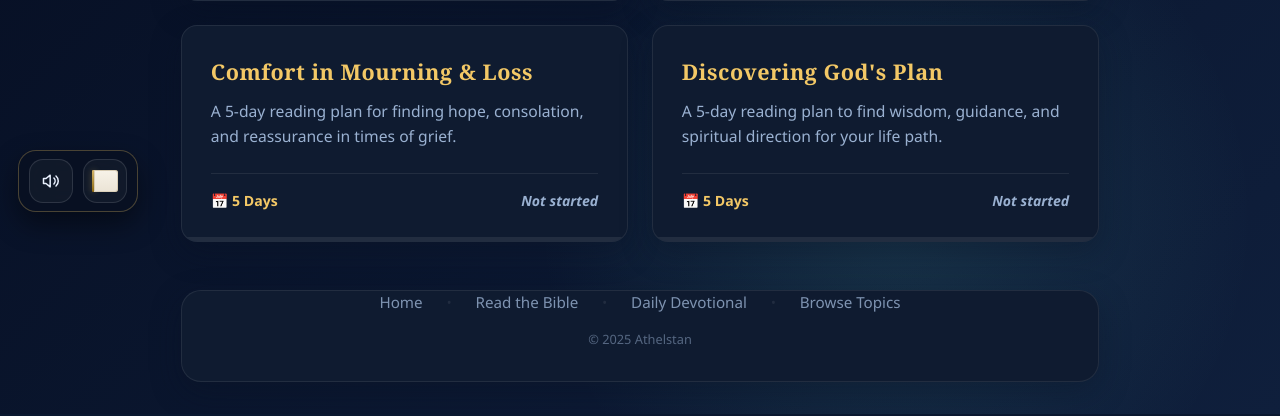
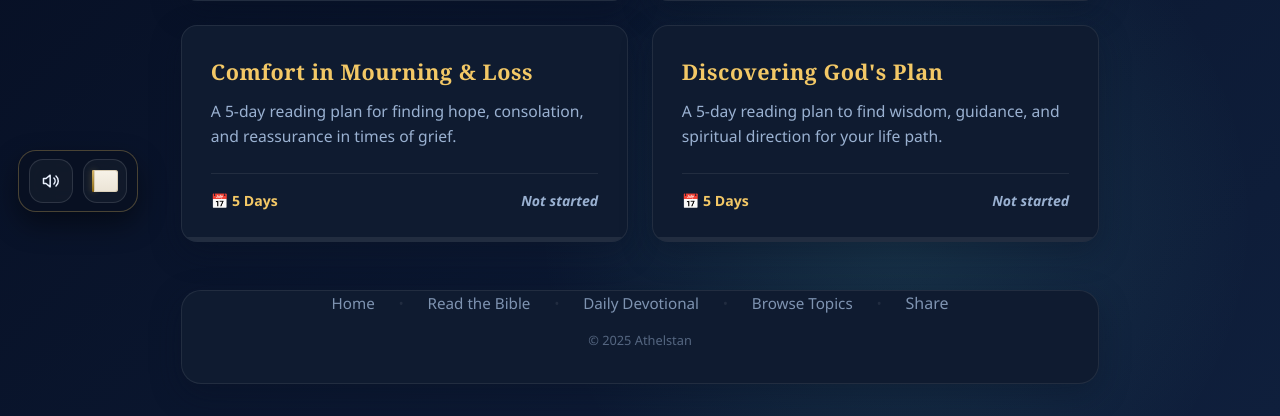
Before and after one commit to CakeRepository/WWaiJD, a Flask app: page /plans in a window 1280 px wide. Shown: the part 570-986 px from the top of the page. Run offline with Flask 3, Linux system fonts and the light colour scheme; some libraries are stand-ins or nearby versions.

Commit message:
Add footer Share control for inviting others to the site.
Co-authored-by: Cursor <cursoragent@cursor.com>

```diff
--- a/static/how-it-works.html
+++ b/static/how-it-works.html
@@ -109,6 +109,8 @@
                 <a href="/bible" class="footer-link">Read the Bible</a>
                 <span class="separator">•</span>
                 <a href="/devotional" class="footer-link">Daily Devotional</a>
+                <span class="separator">•</span>
+                <button type="button" class="footer-link footer-share-btn" data-share-site title="Share Athelstan">Share</button>
             </div>
             <div class="copyright">
                 &copy; 2025 Athelstan
--- a/static/script.js
+++ b/static/script.js
@@ -1,4 +1,62 @@
 // Main application logic
+
+// Footer site-share (runs on all pages that include this script)
+document.addEventListener('DOMContentLoaded', function () {
+    document.querySelectorAll('[data-share-site]').forEach((shareBtn) => {
+        shareBtn.addEventListener('click', async () => {
+            const shareUrl = 'https://wwaijd.org/';
+            const shareData = {
+                title: 'Athelstan',
+                text: 'Ask Athelstan for clear, scripture-grounded Bible answers.',
+                url: shareUrl
+            };
+            const originalLabel = shareBtn.textContent;
+
+            const copyLink = async () => {
+                if (navigator.clipboard && navigator.clipboard.writeText) {
+                    await navigator.clipboard.writeText(shareUrl);
+                    return;
+                }
+                const ta = document.createElement('textarea');
+                ta.value = shareUrl;
+                ta.setAttribute('readonly', '');
+                ta.style.position = 'fixed';
+                ta.style.left = '-9999px';
+                document.body.appendChild(ta);
+                ta.select();
+                document.execCommand('copy');
+                document.body.removeChild(ta);
+            };
+
+            try {
+                if (navigator.share) {
+                    await navigator.share(shareData);
+                    shareBtn.textContent = 'Thanks!';
+                    shareBtn.classList.add('is-shared');
+                } else {
+                    await copyLink();
+                    shareBtn.textContent = 'Link copied!';
+                    shareBtn.classList.add('is-copied');
+                }
+            } catch (err) {
+                if (err && err.name === 'AbortError') return;
+                try {
+                    await copyLink();
+                    shareBtn.textContent = 'Link copied!';
+                    shareBtn.classList.add('is-copied');
+                } catch (copyErr) {
+                    shareBtn.textContent = 'Could not share';
+                }
+            }
+
+            setTimeout(() => {
+                shareBtn.textContent = originalLabel;
+                shareBtn.classList.remove('is-copied', 'is-shared');
+            }, 2000);
+        });
+    });
+});
+
 document.addEventListener('DOMContentLoaded', function () {
     // Paperwhite Theme Switcher + lower-left ambient dock
     function ensureAmbientDock() {
--- a/static/style.css
+++ b/static/style.css
@@ -1975,6 +1975,22 @@ h1, h2, h3, h4 {
     transform: translateY(-1px);
 }
 
+.footer-share-btn {
+    background: none;
+    border: none;
+    padding: 0;
+    margin: 0;
+    font: inherit;
+    cursor: pointer;
+    appearance: none;
+}
+
+.footer-share-btn.is-copied,
+.footer-share-btn.is-shared {
+    color: var(--accent);
+    opacity: 1;
+}
+
 .separator {
     color: var(--border);
     font-size: 0.8rem;
--- a/templates/bible_index.html
+++ b/templates/bible_index.html
@@ -211,6 +211,8 @@
                 <a href="/prayers" class="footer-link">Prayer Wall</a>
                 <span class="separator">•</span>
                 <a href="/topics" class="footer-link">Browse Topics</a>
+                <span class="separator">•</span>
+                <button type="button" class="footer-link footer-share-btn" data-share-site title="Share Athelstan">Share</button>
             </div>
             <div class="copyright">
                 &copy; 2025 Athelstan
--- a/templates/devotional.html
+++ b/templates/devotional.html
@@ -233,6 +233,8 @@
                 <a href="/plans" class="footer-link">Study Plans</a>
                 <span class="separator">•</span>
                 <a href="/prayers" class="footer-link">Prayer Wall</a>
+                <span class="separator">•</span>
+                <button type="button" class="footer-link footer-share-btn" data-share-site title="Share Athelstan">Share</button>
             </div>
             <div class="copyright">
                 &copy; 2025 Athelstan
--- a/templates/index.html
+++ b/templates/index.html
@@ -290,6 +290,8 @@
                 <a href="/prayers" class="footer-link">Prayer Wall</a>
                 <span class="separator">•</span>
                 <a href="/topics" class="footer-link">Browse Topics</a>
+                <span class="separator">•</span>
+                <button type="button" class="footer-link footer-share-btn" data-share-site title="Share Athelstan">Share</button>
             </div>
             <div class="copyright">
                 &copy; 2025 Athelstan
--- a/templates/prayers_wall.html
+++ b/templates/prayers_wall.html
@@ -204,6 +204,8 @@
                 <a href="/devotional" class="footer-link">Daily Devotional</a>
                 <span class="separator">•</span>
                 <a href="/plans" class="footer-link">Study Plans</a>
+                <span class="separator">•</span>
+                <button type="button" class="footer-link footer-share-btn" data-share-site title="Share Athelstan">Share</button>
             </div>
             <div class="copyright">
                 &copy; 2025 Athelstan
--- a/templates/questions_index.html
+++ b/templates/questions_index.html
@@ -190,6 +190,8 @@
                 <a href="/bible" class="footer-link">Read the Bible</a>
                 <span class="separator">•</span>
                 <a href="/devotional" class="footer-link">Daily Devotional</a>
+                <span class="separator">•</span>
+                <button type="button" class="footer-link footer-share-btn" data-share-site title="Share Athelstan">Share</button>
             </div>
             <div class="copyright">
                 &copy; 2025 Athelstan
--- a/templates/reading_plan_detail.html
+++ b/templates/reading_plan_detail.html
@@ -202,6 +202,8 @@
                 <a href="/" class="footer-link">Home</a>
                 <span class="separator">•</span>
                 <a href="/bible" class="footer-link">Read the Bible</a>
+                <span class="separator">•</span>
+                <button type="button" class="footer-link footer-share-btn" data-share-site title="Share Athelstan">Share</button>
             </div>
             <div class="copyright">
                 &copy; 2025 Athelstan
--- a/templates/reading_plans.html
+++ b/templates/reading_plans.html
@@ -197,6 +197,8 @@
                 <a href="/devotional" class="footer-link">Daily Devotional</a>
                 <span class="separator">•</span>
                 <a href="/topics" class="footer-link">Browse Topics</a>
+                <span class="separator">•</span>
+                <button type="button" class="footer-link footer-share-btn" data-share-site title="Share Athelstan">Share</button>
             </div>
             <div class="copyright">
                 &copy; 2025 Athelstan
--- a/templates/topic.html
+++ b/templates/topic.html
@@ -163,6 +163,8 @@
                 <a href="/" class="footer-link">Home</a>
                 <span class="separator">•</span>
                 <a href="/bible" class="footer-link">Read the Bible</a>
+                <span class="separator">•</span>
+                <button type="button" class="footer-link footer-share-btn" data-share-site title="Share Athelstan">Share</button>
             </div>
             <div class="copyright">
                 &copy; 2025 Athelstan
--- a/templates/topics_index.html
+++ b/templates/topics_index.html
@@ -143,6 +143,8 @@
                 <a href="/devotional" class="footer-link">Daily Devotional</a>
                 <span class="separator">•</span>
                 <a href="/plans" class="footer-link">Study Plans</a>
+                <span class="separator">•</span>
+                <button type="button" class="footer-link footer-share-btn" data-share-site title="Share Athelstan">Share</button>
             </div>
             <div class="copyright">
                 &copy; 2025 Athelstan
```
